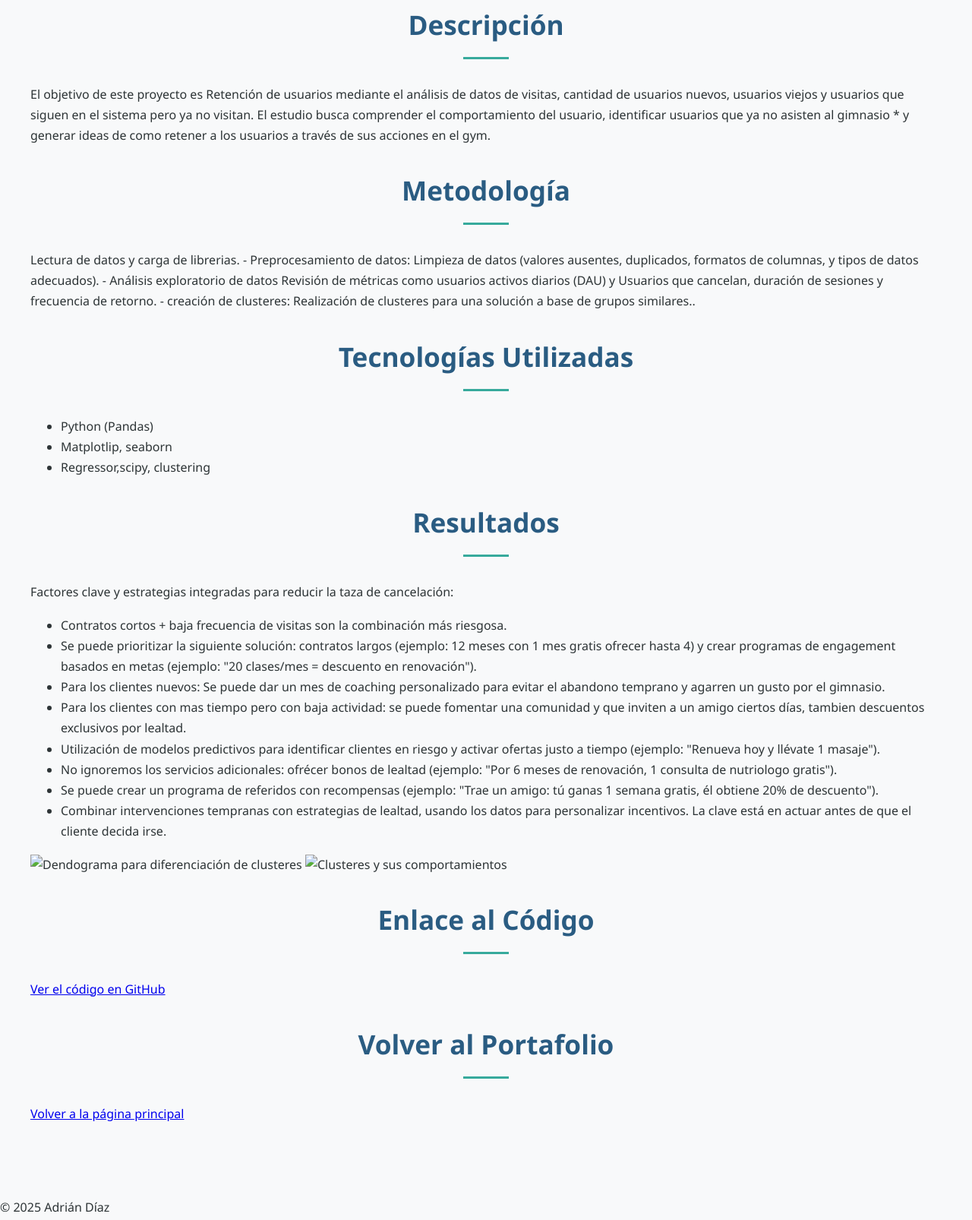
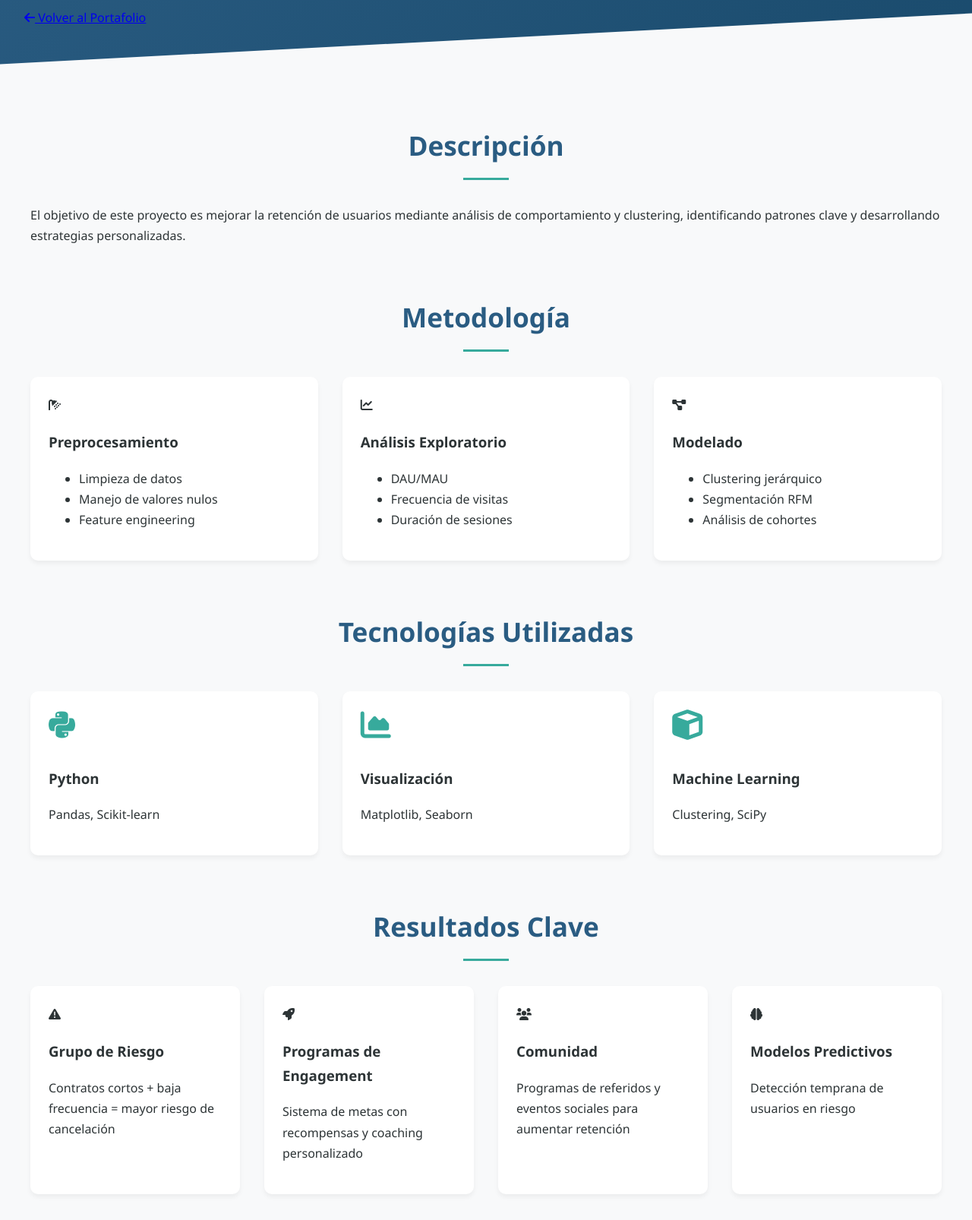
Before and after one commit to Adriandiaz88/My_Portfolio, a plain HTML site: page projects/Usuarios_gym.html in a window 1280 px wide. Shown: the part 231-1837 px from the top of the page at 76% size. Drawn offline with Linux system fonts and the light colour scheme.

Commit message:
Update Usuarios_gym.html

```diff
--- a/projects/Usuarios_gym.html
+++ b/projects/Usuarios_gym.html
@@ -5,53 +5,129 @@
     <meta name="viewport" content="width=device-width, initial-scale=1.0">
     <title>Retención usuarios gym</title>
     <link rel="stylesheet" href="../css/styles.css">
+    <link rel="stylesheet" href="https://cdnjs.cloudflare.com/ajax/libs/font-awesome/6.0.0/css/all.min.css">
 </head>
 <body>
-    <header>
-        <h1>Retención Usuarios Gym</h1>
-        <p>Analisis y clustering</p>
+    <header class="hero project-hero">
+        <div class="hero-content">
+            <h1>Retención Usuarios Gym</h1>
+            <p class="hero-subtitle">Análisis y Clustering</p>
+            <div class="project-links">
+                <a href="../index.html" class="project-link">
+                    <i class="fas fa-arrow-left"></i> Volver al Portafolio
+                </a>
+            </div>
+        </div>
     </header>
 
-    <section>
-        <h2>Descripción</h2>
-        <p>El objetivo de este proyecto es Retención de usuarios mediante el análisis de datos de visitas, cantidad de usuarios nuevos, usuarios viejos y usuarios que siguen en el sistema pero ya no visitan. El estudio busca comprender el comportamiento del usuario, identificar usuarios que ya no asisten al gimnasio * y generar ideas de como retener a los usuarios a través de sus acciones en el gym.</p>
+    <section class="project-details">
+        <div class="content-block">
+            <h2>Descripción</h2>
+            <p class="project-lead">El objetivo de este proyecto es mejorar la retención de usuarios mediante análisis de comportamiento y clustering, identificando patrones clave y desarrollando estrategias personalizadas.</p>
+        </div>
 
-        <h2>Metodología</h2>
-        <p> Lectura de datos y carga de librerias.
-- Preprocesamiento de datos: Limpieza de datos (valores ausentes, duplicados, formatos de columnas, y tipos de datos adecuados).
-- Análisis exploratorio de datos Revisión de métricas como usuarios activos diarios (DAU) y Usuarios que cancelan, duración de sesiones y frecuencia de retorno.
-- creación de clusteres: Realización de clusteres para una solución a base de grupos similares..</p>
+        <div class="content-block">
+            <h2>Metodología</h2>
+            <div class="methodology-grid">
+                <div class="methodology-card">
+                    <i class="fas fa-shower"></i>
+                    <h3>Preprocesamiento</h3>
+                    <ul>
+                        <li>Limpieza de datos</li>
+                        <li>Manejo de valores nulos</li>
+                        <li>Feature engineering</li>
+                    </ul>
+                </div>
+                <div class="methodology-card">
+                    <i class="fas fa-chart-line"></i>
+                    <h3>Análisis Exploratorio</h3>
+                    <ul>
+                        <li>DAU/MAU</li>
+                        <li>Frecuencia de visitas</li>
+                        <li>Duración de sesiones</li>
+                    </ul>
+                </div>
+                <div class="methodology-card">
+                    <i class="fas fa-project-diagram"></i>
+                    <h3>Modelado</h3>
+                    <ul>
+                        <li>Clustering jerárquico</li>
+                        <li>Segmentación RFM</li>
+                        <li>Análisis de cohortes</li>
+                    </ul>
+                </div>
+            </div>
+        </div>
 
-        <h2>Tecnologías Utilizadas</h2>
-        <ul>
-            <li>Python (Pandas)</li>
-            <li>Matplotlip, seaborn</li>
-            <li>Regressor,scipy, clustering</li>
-        </ul>
+        <div class="content-block">
+            <h2>Tecnologías Utilizadas</h2>
+            <div class="tech-grid">
+                <div class="tech-card">
+                    <i class="fab fa-python"></i>
+                    <h3>Python</h3>
+                    <p>Pandas, Scikit-learn</p>
+                </div>
+                <div class="tech-card">
+                    <i class="fas fa-chart-area"></i>
+                    <h3>Visualización</h3>
+                    <p>Matplotlib, Seaborn</p>
+                </div>
+                <div class="tech-card">
+                    <i class="fas fa-cube"></i>
+                    <h3>Machine Learning</h3>
+                    <p>Clustering, SciPy</p>
+                </div>
+            </div>
+        </div>
 
-        <h2>Resultados</h2>
-        <p>Factores clave y estrategias integradas para reducir la taza de cancelación:</p>
-        <ul>
-<li>Contratos cortos + baja frecuencia de visitas son la combinación más riesgosa.</li>
-<li>Se puede prioritizar la siguiente solución: contratos largos (ejemplo: 12 meses con 1 mes gratis ofrecer hasta 4) y crear programas de engagement basados en metas (ejemplo: "20 clases/mes = descuento en renovación").</li>
-<li>Para los clientes nuevos: Se puede dar un mes de coaching personalizado para evitar el abandono temprano y agarren un gusto por el gimnasio.</li>
-<li>Para los clientes con mas tiempo pero con baja actividad: se puede fomentar una comunidad y que inviten a un amigo ciertos días, tambien descuentos exclusivos por lealtad.</li>
-<li>Utilización de modelos predictivos para identificar clientes en riesgo y activar ofertas justo a tiempo (ejemplo: "Renueva hoy y llévate 1 masaje").</li>
-<li>No ignoremos los servicios adicionales: ofrécer bonos de lealtad (ejemplo: "Por 6 meses de renovación, 1 consulta de nutriologo gratis").</li>
-<li>Se puede crear un programa de referidos con recompensas (ejemplo: "Trae un amigo: tú ganas 1 semana gratis, él obtiene 20% de descuento").</li>
-<li>Combinar intervenciones tempranas con estrategias de lealtad, usando los datos para personalizar incentivos. La clave está en actuar antes de que el cliente decida irse.</li>
-                    </ul>
+        <div class="content-block">
+            <h2>Resultados Clave</h2>
+            <div class="results-grid">
+                <div class="result-card strategy-card">
+                    <i class="fas fa-exclamation-triangle"></i>
+                    <h3>Grupo de Riesgo</h3>
+                    <p>Contratos cortos + baja frecuencia = mayor riesgo de cancelación</p>
+                </div>
+                <div class="result-card strategy-card">
+                    <i class="fas fa-rocket"></i>
+                    <h3>Programas de Engagement</h3>
+                    <p>Sistema de metas con recompensas y coaching personalizado</p>
+                </div>
+                <div class="result-card strategy-card">
+                    <i class="fas fa-users"></i>
+                    <h3>Comunidad</h3>
+                    <p>Programas de referidos y eventos sociales para aumentar retención</p>
+                </div>
+                <div class="result-card strategy-card">
+                    <i class="fas fa-brain"></i>
+                    <h3>Modelos Predictivos</h3>
+                    <p>Detección temprana de usuarios en riesgo</p>
+                </div>
+            </div>
+        </div>
 
-        <img src="img/Captura de pantalla 2025-03-25 115044.png" alt="Dendograma para diferenciación de clusteres" width="500"/>  <!-- Ejemplo de visualización -->
+        <div class="content-block">
+            <h2>Visualizaciones</h2>
+            <div class="image-grid">
+                <div class="image-card">
+                    <img src="img/Captura de pantalla 2025-03-25 115044.png" alt="Dendograma para diferenciación de clusteres" class="project-image">
+                    <p>Análisis de clustering jerárquico</p>
+                </div>
+                <div class="image-card">
+                    <img src="img/Captura de pantalla 2025-03-25 115106.png" alt="Clusteres y sus comportamientos" class="project-image">
+                    <p>Segmentación de usuarios por comportamiento</p>
+                </div>
+            </div>
+        </div>
 
-        <img src="img/Captura de pantalla 2025-03-25 115106.png" alt="Clusteres y sus comportamientos " width="500"/>  <!-- Ejemplo de visualización -->
-
-
-        <h2>Enlace al Código</h2>
-        <p><a href="https://github.com/Adriandiaz88/Usuarios_gym">Ver el código en GitHub</a></p>
-
-        <h2>Volver al Portafolio</h2>
-        <p><a href="../index.html">Volver a la página principal</a></p>
+        <div class="content-block links-block">
+            <a href="https://github.com/Adriandiaz88/Usuarios_gym" class="project-link">
+                <i class="fab fa-github"></i> Ver código completo en GitHub
+            </a>
+            <a href="../index.html" class="project-link">
+                <i class="fas fa-home"></i> Volver al Portafolio
+            </a>
+        </div>
     </section>
 
     <footer>
```
